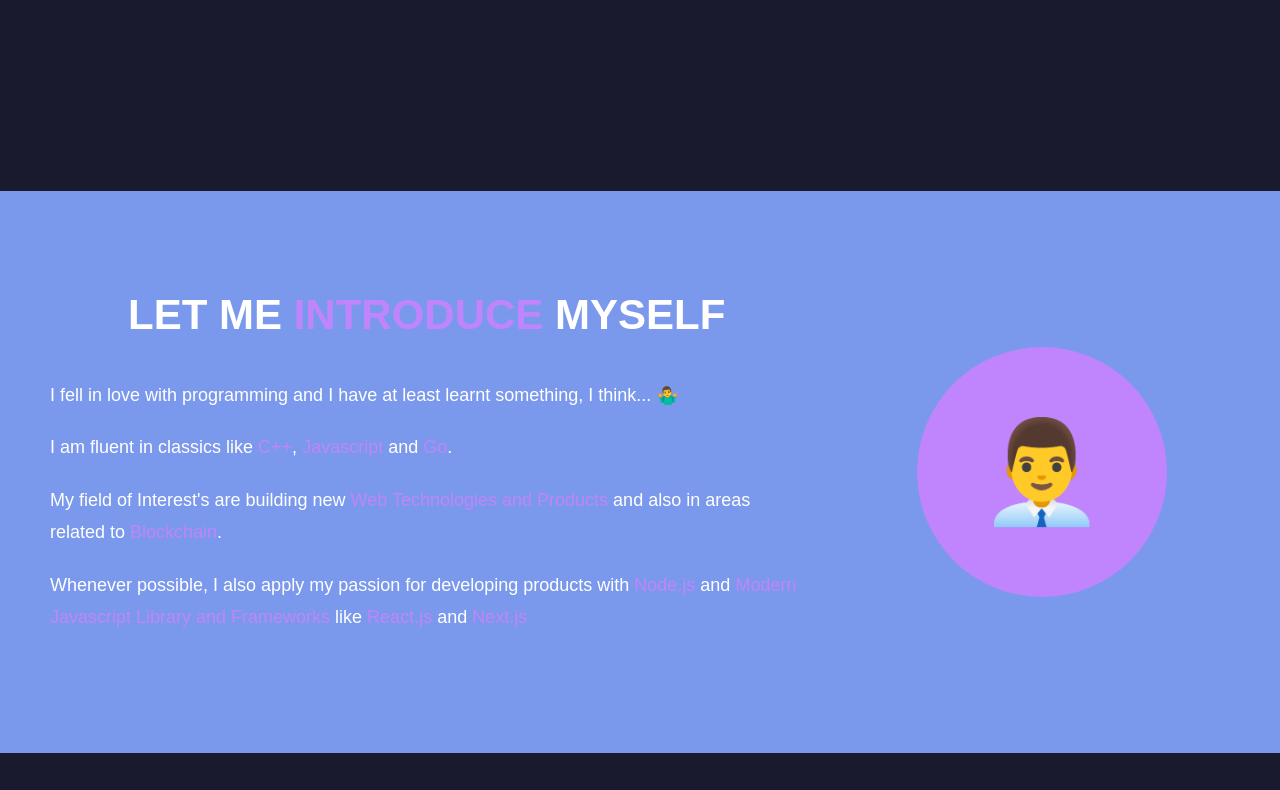
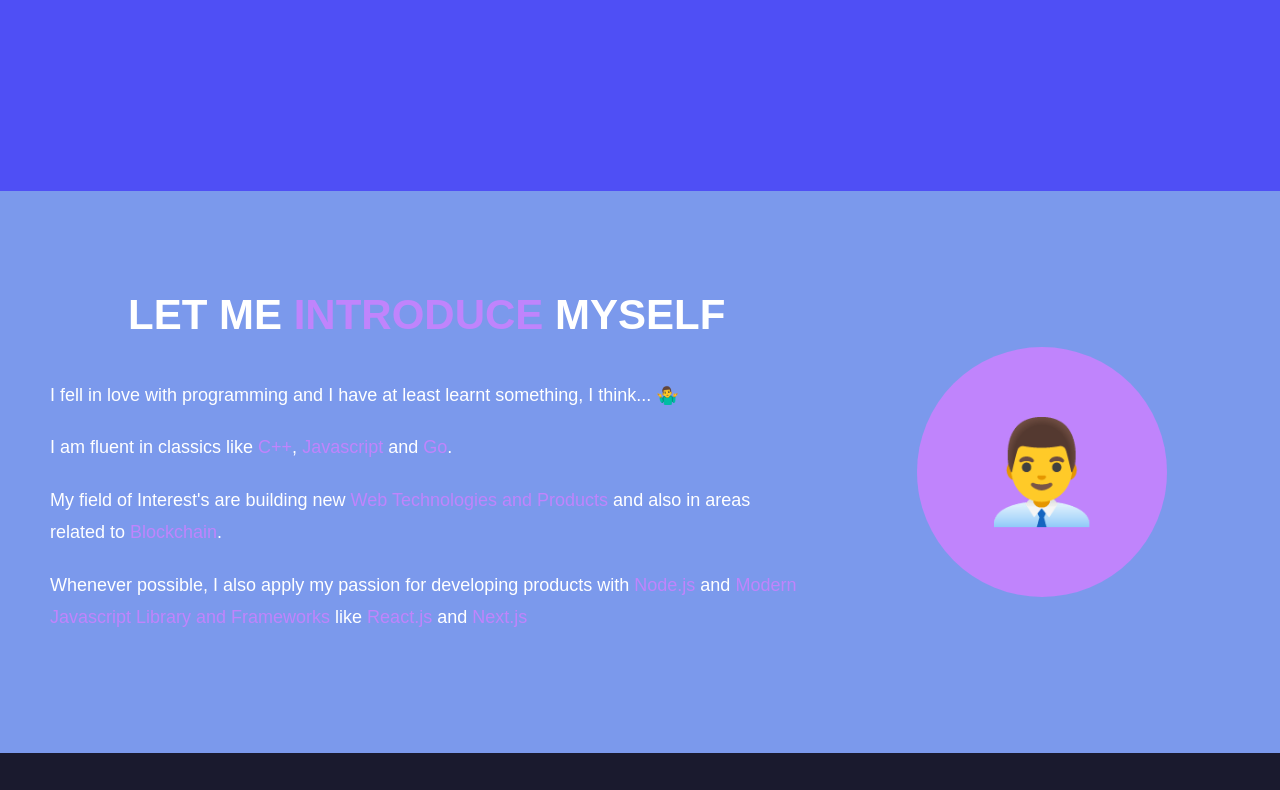
Before and after one commit to cenkgevgili/ilk-projem, a plain HTML site: page index.html in a window 1280 px wide. Shown: the part 527-1317 px from the top of the page. Drawn offline with Linux system fonts and the light colour scheme.

Commit message:
backround değişti

```diff
--- a/css/style.css
+++ b/css/style.css
@@ -10,7 +10,7 @@
 body {
     font-family: Arial, sans-serif;
     /* Yazı tipi olarak Arial veya benzer sans-serif fontlar kullanılır */
-    background-color: #1a1a2e;
+    background-color: #4f4ff5;
     /* Sayfa arka plan rengi koyu lacivert */
     color: white;
     /* Metin rengi beyaz */
```
